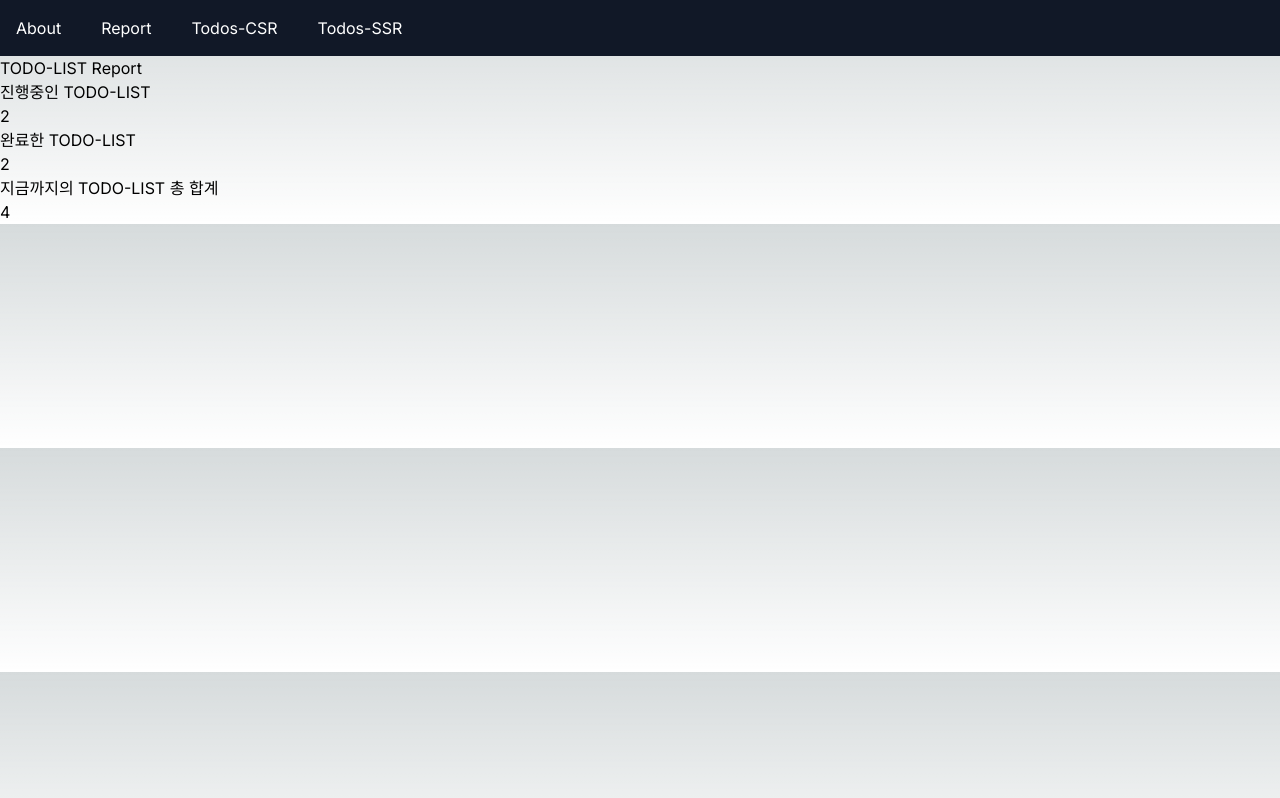
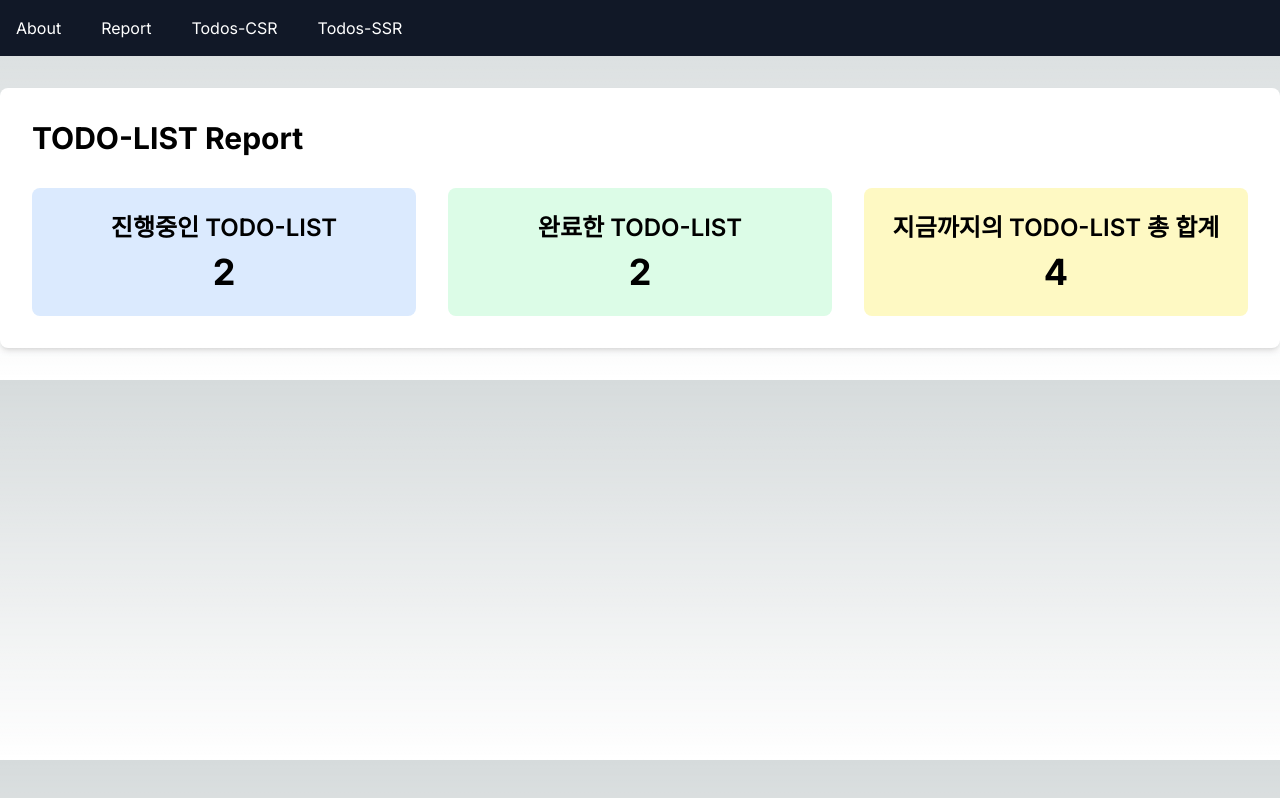
Before and after one commit to developeryeon/nextjs-todolist, a Next.js app: page /report in a window 1280 px wide. Built offline with nearby package versions, Linux system fonts and the light colour scheme; data requests are answered from the project's data file.

Commit message:
[add] css 추가

```diff
--- a/src/app/report/page.tsx
+++ b/src/app/report/page.tsx
@@ -16,20 +16,23 @@ const ReportPage = async () => {
 	const totalTodoList = todoList.length;
 
 	return (
-		<section>
-			<div>
-				<h1>TODO-LIST Report</h1>
-				<div>
-					<label>진행중인 TODO-LIST </label>
-					<p>{workingTodo}</p>
-				</div>
-				<div>
-					<label>완료한 TODO-LIST </label>
-					<p>{doneTodo}</p>
-				</div>
-				<div>
-					<label>지금까지의 TODO-LIST 총 합계</label>
-					<p>{totalTodoList}</p>
+		<section className="container mx-auto py-8">
+			<div className="bg-white shadow-md rounded-lg p-8">
+				<h1 className="text-3xl font-bold mb-8">TODO-LIST Report</h1>
+				<div className="grid grid-cols-1 md:grid-cols-3 gap-8">
+					<div className="bg-blue-100 p-6 rounded-lg flex flex-col justify-center items-center text-center">
+						<label className="text-2xl font-semibold mb-2">진행중인 TODO-LIST </label>
+						<p className="text-4xl font-bold">{workingTodo}</p>
+					</div>
+
+					<div className="bg-green-100 p-6 rounded-lg flex flex-col justify-center items-center text-center">
+						<label className="text-2xl font-semibold mb-2">완료한 TODO-LIST </label>
+						<p className="text-4xl font-bold">{doneTodo}</p>
+					</div>
+					<div className="bg-yellow-100 p-6 rounded-lg flex flex-col justify-center items-center text-center">
+						<label className="text-2xl font-semibold mb-2">지금까지의 TODO-LIST 총 합계</label>
+						<p className="text-4xl font-bold">{totalTodoList}</p>
+					</div>
 				</div>
 			</div>
 		</section>
--- a/src/components/aboutComponents/AboutIntroPage.tsx
+++ b/src/components/aboutComponents/AboutIntroPage.tsx
@@ -9,18 +9,22 @@ const AboutIntroPage = async () => {
 	const companyInfo: CompanyType = await response.json();
 
 	return (
-		<div>
-			<h1>AboutPage!</h1>
-			<div>
-				<label>이름</label>
-				{companyInfo.name}
+		<div className="bg-gray-100 min-h-screen flex flex-col justify-center items-center">
+			<div className="container mx-auto p-8 bg-white shadow-lg rounded-lg">
+				<h1 className="text-3xl font-bold mb-4 text-center">About</h1>
+				<div className="mb-4">
+					<label className="font-semibold">이름</label>
+					<span className="ml-2">{companyInfo.name}</span>
+				</div>
+				<div className="mb-4">
+					<label className="font-semibold">소개</label>
+					<span className="ml-2">{companyInfo.desctiption}</span>
+				</div>
+				<div className="flex justify-center mb-8">
+					<Image src={companyInfo.image} alt="todoImage" width={500} height={500} />
+					{/* <Image src={introImage} alt="회사 이미지" width={500} height={600} /> */}
+				</div>
 			</div>
-			<div>
-				<label>소개</label>
-				{companyInfo.desctiption}
-			</div>
-			<Image src={companyInfo.image} alt="todoImage" width={500} height={500} />
-			{/* <Image src={introImage} alt="회사 이미지" width={500} height={600} /> */}
 		</div>
 	);
 };
--- a/src/types/index.ts
+++ b/src/types/index.ts
@@ -7,7 +7,7 @@ export interface TodoType {
 
 export type CompanyType = {
 	name: string;
-	desctiption: string;
+	description: string;
 	image: string;
 };
 
```
